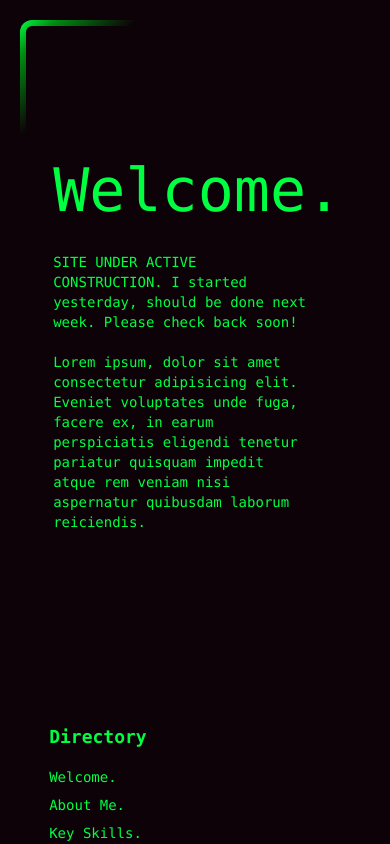
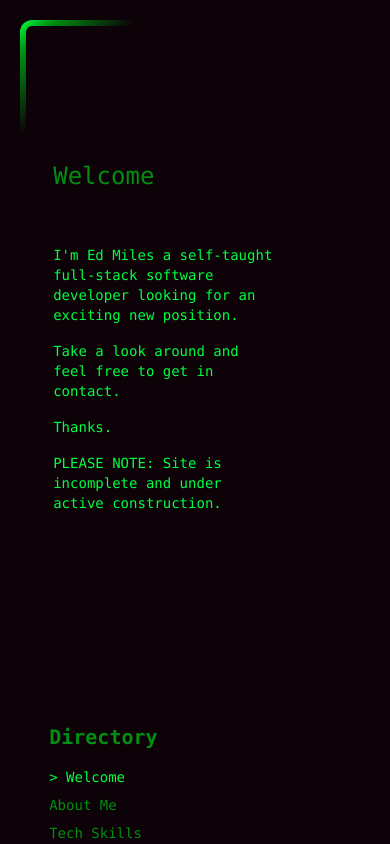
Before and after one commit to ed100miles/portfolio2023, a Next.js app: page / in a window 390 px wide. Shown: the top 844 px of the page. Built offline with nearby package versions, Linux system fonts and the light colour scheme.

Commit message:
added content, breakpoints, custom scrollbar, also moved files around, i should have commited a while ago

```diff
--- a/package.json
+++ b/package.json
@@ -24,5 +24,8 @@
     "typescript": "5.1.3",
     "typewriter-effect": "^2.20.1",
     "usehooks-ts": "^2.9.1"
+  },
+  "devDependencies": {
+    "tailwind-scrollbar": "^3.0.4"
   }
 }
--- a/src/app/Content.tsx
+++ b/src/app/Content.tsx
@@ -1,116 +1,92 @@
-"use client"
-
-import { useState } from "react"
-import Typewriter from 'typewriter-effect';
-import { useInterval } from 'usehooks-ts'
+import { ReactElement } from "react"
 
 interface Content {
   title: string,
-  content: string[]
+  content: string[] | ReactElement
 }
 
-interface ContentMap {
+export interface ContentMap {
   welcome: Content,
   about: Content,
   skills: Content,
   experience: Content
 }
 
-const contentMap: ContentMap = {
+const WelcomeContent = () => (
+  <div className="space-y-4">
+    <div>{"I'm Ed Miles a self-taught full-stack software developer looking for an exciting new position."}</div>
+    <div>{"Take a look around and feel free to get in contact."}</div>
+    <div>{"Thanks."}</div>
+    <div>{"PLEASE NOTE: Site is incomplete and under active construction."}</div>
+  </div>
+)
+
+const AboutContent = () => (
+  <div className="space-y-4">
+    <div>{"I'm experienced working with Python, TypeScript, React, and AWS to create, deploy, and maintain scalable and performant applications."}</div>
+    <div>{"I live in London with my partener and our two cats."}</div>
+    <div>{"I'm slightly obsessed with bouldering and rock climbing."}</div>
+    <div>{"I think ALL computer software should look like it's from the matrix."}</div>
+  </div>
+)
+
+const TechSkillsContent = () => {
+  const skillsMap = [
+    {
+      skill: "Python",
+      description: "Experienced writing clean, robust, adaptable and reusable “pythonic” code through the utilisation of object-oriented design principles, and in line with the PEP8 style guide. Proficient with many common Python libraries including Flask, Django, FastAPI, Numpy, Pandas, Scikit-learn, and OpenCV"
+    },
+    {
+      skill: "JavaScript / TypeScript",
+      description: "Competent with the latest ECMAScript features and comfortable working with many JavaScript libraries and frameworks like ReactJS, NextJS, D3.js, Lodash, Chart.js and ReCharts, plus common component libraries such as MaterialUI and Radix."
+    },
+    {
+      skill: "AWS Cloud Computing",
+      description: "Well practised in various AWS cloud compute services, such as; deploying EC2 instances and Lambdas, front-end applications with Amplify; setting up container clusters with ECS; storage solutions with DynamoDB and S2 buckets; and authentication with Cognito"
+    },
+    {
+      skill: "Database management",
+      description: "Comfortable working with both relational and non-relational databases."
+    },
+    {
+      skill: "Version Control",
+      description: "Git, Github, general repo management, fixing conflicts, code reviews."
+    },
+    {
+      skill: "Docker",
+      description: "Comfortable working with both relational and non-relational databases."
+    }
+  ]
+
+  return (
+    <ul className="space-y-4">
+      {skillsMap.map(skill => (
+        <li key={skill.skill} className="space-y-1">
+          <strong className="font-bold md:text-lg">{`> ${skill.skill} `}</strong>
+          <div className="font-extralight text-xs md:text-sm ">
+            {`${skill.description}`}
+          </div></li>
+      ))}
+    </ul>
+  )
+}
+
+export const contentMap: ContentMap = {
   welcome: {
-    title: 'Welcome.',
-    content: ["SITE UNDER ACTIVE CONSTRUCTION. I started yesterday, should be done next week. Please check back soon!",
-      "Lorem ipsum, dolor sit amet consectetur adipisicing elit. Eveniet voluptates unde fuga, facere ex, in earum perspiciatis eligendi tenetur pariatur quisquam impedit atque rem veniam nisi aspernatur quibusdam laborum reiciendis."]
+    title: 'Welcome',
+    content: <WelcomeContent />
   },
   about: {
-    title: 'About Me.',
-    content: ["SITE UNDER ACTIVE CONSTRUCTION. I started yesterday, should be done next week. Please check back soon!",
-      "Lorem ipsum, dolor sit amet consectetur adipisicing elit. Eveniet voluptates unde fuga, facere ex, in earum perspiciatis eligendi tenetur pariatur quisquam impedit atque rem veniam nisi aspernatur quibusdam laborum reiciendis."]
+    title: 'About Me',
+    content: <AboutContent />
   },
   skills: {
-    title: 'Key Skills.',
-    content: ["SITE UNDER ACTIVE CONSTRUCTION. I started yesterday, should be done next week. Please check back soon!",
-      "Lorem ipsum, dolor sit amet consectetur adipisicing elit. Eveniet voluptates unde fuga, facere ex, in earum perspiciatis eligendi tenetur pariatur quisquam impedit atque rem veniam nisi aspernatur quibusdam laborum reiciendis."]
+    title: 'Tech Skills',
+    content: <TechSkillsContent />
   },
   experience: {
-    title: 'Experience.',
+    title: 'Experience',
     content: ["SITE UNDER ACTIVE CONSTRUCTION. I started yesterday, should be done next week. Please check back soon!",
       "Lorem ipsum, dolor sit amet consectetur adipisicing elit. Eveniet voluptates unde fuga, facere ex, in earum perspiciatis eligendi tenetur pariatur quisquam impedit atque rem veniam nisi aspernatur quibusdam laborum reiciendis."]
   },
 }
-
-export const Content = () => {
-  const [selectedContent, setSelectedContent] = useState<keyof ContentMap>('welcome')
-
-  const Nav = () => {
-    return (
-      <div className="w-full h-[60vh] lg:h-2/3 lg:w-1/4">
-        <div className="pb-4 font-semibold text-lg">Directory</div>
-        <div className="h-fit w-full">
-          {
-            Object.entries(contentMap).map((entry) => {
-              const key = entry[0] as keyof ContentMap
-              const value = entry[1]
-              return <div key={key}>
-                <button
-                  className="pb-2 hover:underline"
-                  onClick={() => setSelectedContent(key)}
-                >{value.title}</button>
-              </div>
-            })
-          }
-        </div>
-      </div>
-    )
-  }
-
-  const ContentText = ({ selected }: { selected: keyof ContentMap }) => {
-    const [maskHeight, setMaskHeight] = useState(100)
-    const [maskWidth, setMaskWidth] = useState(100)
-
-    const getInterval = () => {
-      if (maskHeight == 100) return 1000
-      if (maskHeight + maskWidth <= 0) return null
-      return 10
-    }
-
-    useInterval(() => {
-      if(maskHeight>0){setMaskHeight(maskHeight - 1)}
-      else {setMaskWidth(maskWidth-2)}
-    }, getInterval())
-
-    return (
-      <div className="w-full h-[60vh] lg:h-2/3 lg:w-4/6 pr-8 lg:border-r-[1px] border-malachite pl-1">
-        <div className="text-6xl pb-8">
-          <Typewriter
-            options={{
-              strings: contentMap[selected].title,
-              autoStart: true,
-              cursor: "",
-              delay: 50
-            }}
-          />
-        </div>
-        <div className="relative -z-10">
-          {contentMap[selected].content.map(
-            (chunk, idx) => <div key={idx}>{chunk}<br /><br /></div>)
-          }
-          <div
-            className={'absolute inset-x-0 bottom-0 right-0 w-full border-t-[1px] border-malachite bg-vampire'}
-            style={{
-              height: `${maskHeight}%`,
-              width: `${maskWidth}%`
-            }}
-          />
-        </div>
-      </div>
-    )
-  }
-
-  return (
-    <div className="h-full w-full flex items-center justify-evenly flex-wrap sm:min-h-fit">
-      <ContentText selected={selectedContent} />
-      <Nav />
-    </div>
-  )
-}
--- /dev/null
+++ b/src/app/ContentBox.tsx
@@ -0,0 +1,86 @@
+"use client"
+
+import { useState } from "react"
+import Typewriter from 'typewriter-effect';
+import { useInterval } from 'usehooks-ts'
+import { contentMap } from "./Content";
+import type { ContentMap } from "./Content";
+
+export const ContentBox = () => {
+  const [selectedContent, setSelectedContent] = useState<keyof ContentMap>('welcome')
+
+  const Nav = () => {
+    return (
+      <div className="w-full h-[60vh] lg:h-2/3 lg:w-1/4">
+        <div className="pb-4 font-semibold text-xl text-islamGreen">Directory</div>
+        <div className="h-fit w-full text-islamGreen space-y-2">
+          {
+            Object.entries(contentMap).map((entry) => {
+              const key = entry[0] as keyof ContentMap
+              const value = entry[1]
+              return <div key={key} >
+                <button
+                  className={`hover:underline ${selectedContent === key ? 'text-malachite' : 'text-islamGreen'}`}
+                  onClick={() => setSelectedContent(key)}
+                >{selectedContent === key && "> "}{value.title}</button>
+              </div>
+            })
+          }
+        </div>
+      </div>
+    )
+  }
+
+  const ContentText = ({ selected }: { selected: keyof ContentMap }) => {
+    const [maskHeight, setMaskHeight] = useState(100)
+    const [maskWidth, setMaskWidth] = useState(100)
+
+    const getInterval = () => {
+      if (maskHeight == 100) return 1000
+      if (maskHeight + maskWidth <= 0) return null
+      return 10
+    }
+
+    useInterval(() => {
+      if (maskHeight > 0) { setMaskHeight(maskHeight - 1) }
+      else { setMaskWidth(maskWidth - 2) }
+    }, getInterval())
+
+    return (
+      <div className="w-full h-[60vh] lg:h-2/3 lg:w-4/6 pr-8 lg:border-r-[1px] border-malachite pl-1">
+        <div className=" text-2xl md:text-6xl h-1/6 pb-12 text-islamGreen">
+          <Typewriter
+            options={{
+              strings: contentMap[selected].title,
+              autoStart: true,
+              cursor: "",
+              delay: 50
+            }}
+          />
+        </div>
+        <div
+          className="relative z-10 h-5/6 overflow-auto scrollbar-thumb-malachite scrollbar-track-islamGreen scrollbar-thin scrollbar-corner-vampire pr-2"
+          style={{ overflow: maskHeight + maskWidth > 0 ? 'hidden' : 'auto' }}
+        >
+          <div className="w-11/12">
+            <>{contentMap[selected].content}</>
+            {maskHeight + maskWidth > 0 && <div
+              className={'absolute inset-x-0 bottom-0 right-0 w-full border-t-[1px] border-malachite bg-vampire'}
+              style={{
+                height: `${maskHeight}%`,
+                width: `${maskWidth}%`
+              }}
+            />}
+          </div>
+        </div>
+      </div>
+    )
+  }
+
+  return (
+    <div className="h-full w-full flex items-center justify-evenly flex-wrap sm:min-h-fit">
+      <ContentText selected={selectedContent} />
+      <Nav />
+    </div>
+  )
+}
--- a/src/app/page.tsx
+++ b/src/app/page.tsx
@@ -1,11 +1,11 @@
 import { FunkyBorders } from "@/components/FunkyBorders"
-import { Content } from "./Content"
+import { ContentBox } from "./ContentBox"
 
 export default function Home() {
   return (
     <main className="flex min-h-screen min-w-screen bg-vampire justify-center p-5 text-malachite font-mono text-sm lg:text-base">
       <FunkyBorders>
-        <Content/>
+        <ContentBox/>
       </FunkyBorders>
     </main>
   )
--- a/tailwind.config.js
+++ b/tailwind.config.js
@@ -17,5 +17,5 @@ module.exports = {
       },
     },
   },
-  plugins: [],
+  plugins: [require('tailwind-scrollbar')],
 };
```
Also changed, not shown: 1 other file (tests, documents, lock files or other folders).
